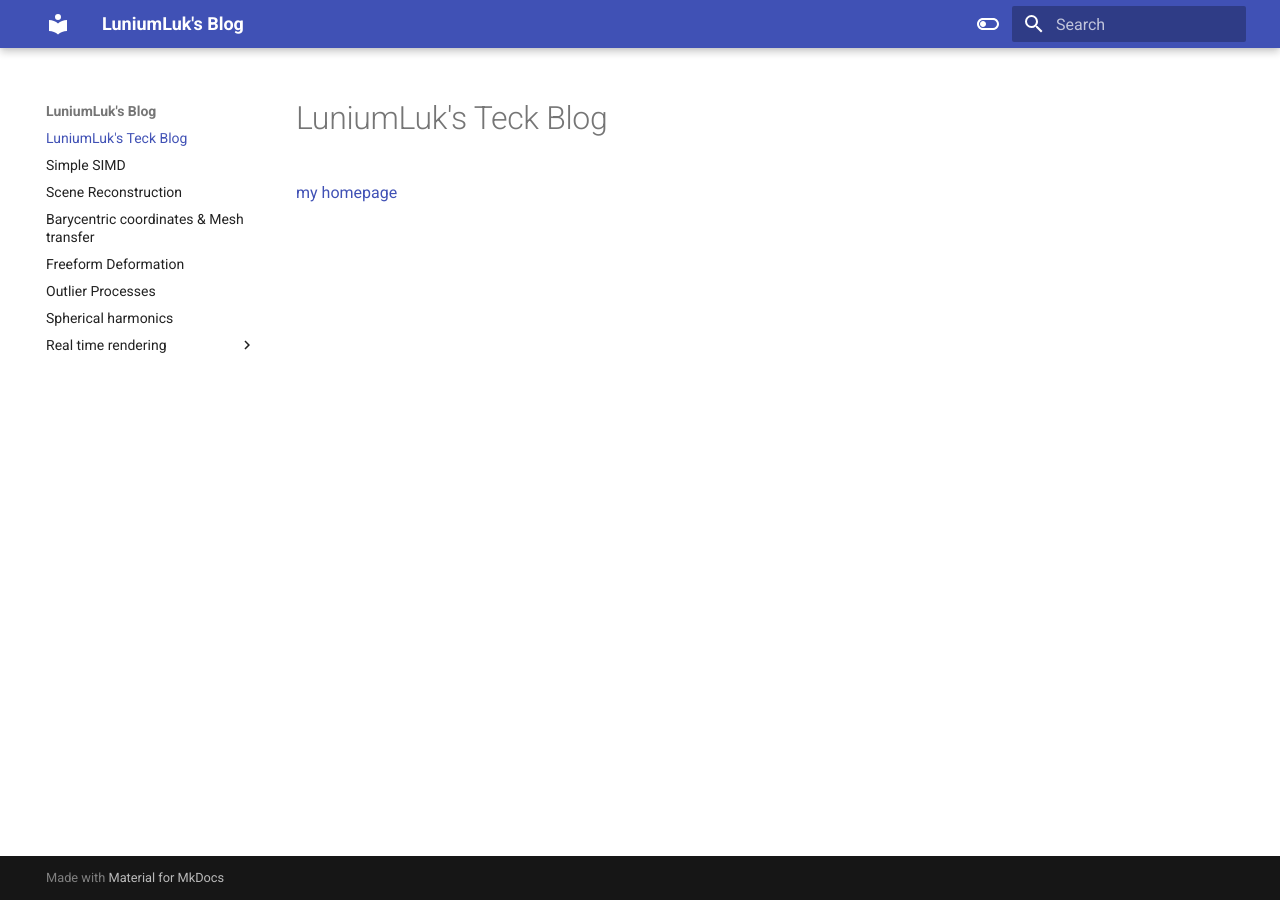
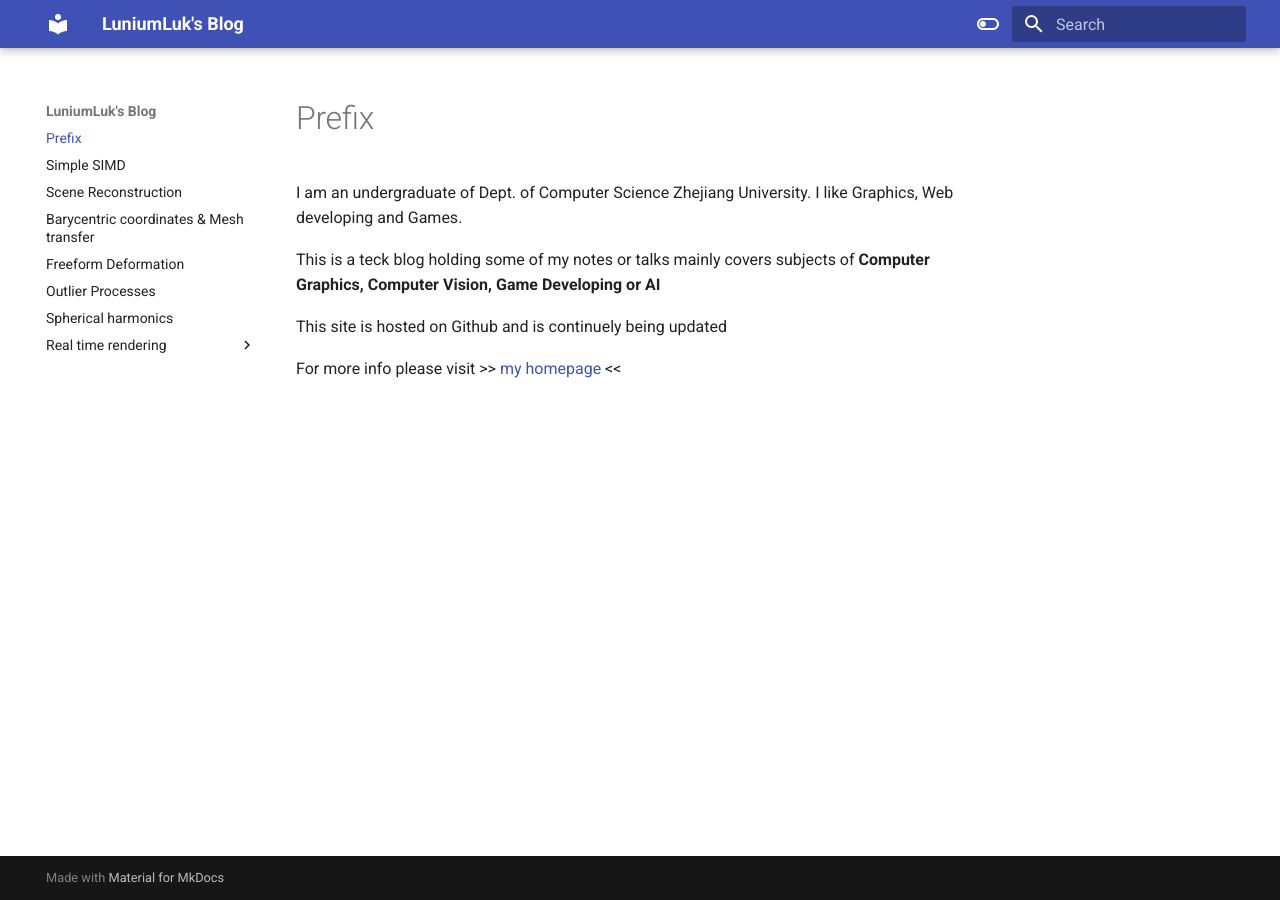
Before and after one commit to LuniumLuk/docs-blog, an MkDocs documentation site: the page built from docs/index.md, in a window 1280 px wide. Built offline with MkDocs 1.6.1 and Material for MkDocs 9.7.7, drawn with Linux system fonts in a browser that asks for light colours.

Commit message:
update .

```diff
--- a/docs/index.md
+++ b/docs/index.md
@@ -1,3 +1,9 @@
-# LuniumLuk's Teck Blog
+# Prefix
 
-<a href="https://luniumluk.github.io">my homepage</a>
+I am an undergraduate of Dept. of Computer Science Zhejiang University. I like Graphics, Web developing and Games.
+
+This is a teck blog holding some of my notes or talks mainly covers subjects of **Computer Graphics, Computer Vision, Game Developing or AI**
+
+This site is hosted on Github and is continuely being updated
+
+For more info please visit >> <a href="https://luniumluk.github.io">my homepage</a> <<
--- a/requirements.txt
+++ b/requirements.txt
@@ -1,3 +1,2 @@
-mkdocs==0.16.2
 mkdocs-material==8.1.3
-pymdown-extensions==2.0
+pymdown-extensions==9.1
```
Also changed, not shown: README.md (+17 -2 lines), docs/outlier_processes.md (+33 -12 lines), docs/spherical_harmonics.md (+11 -0 lines), mkdocs.yml (line endings or trailing spaces).
